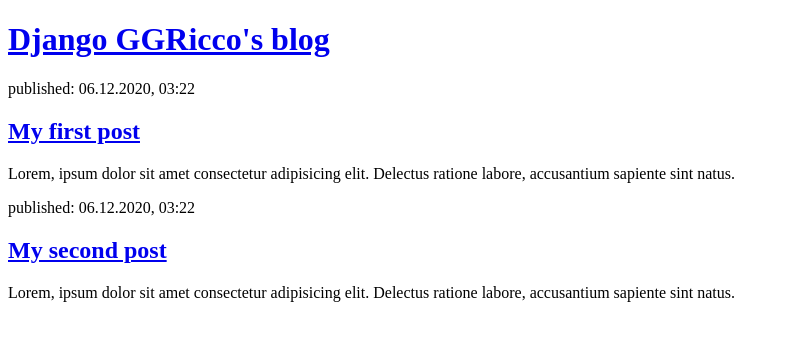
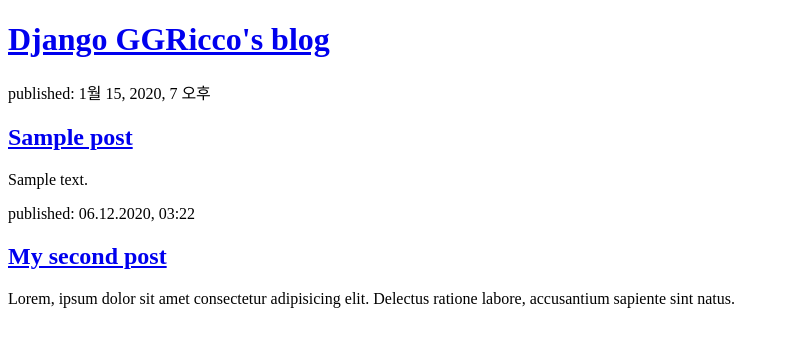
Before and after one commit to GGRicco/my-first-blog, a Django app: page / in a window 1280 px wide. Shown: the top 347 px of the page, without its empty margins (0-789 px from the left). Run offline with Django 3.2, Linux system fonts and the light colour scheme; tables that the repository leaves empty hold one stand-in row (values such as "Sample post").

Commit message:
Modified templates to display posts from database.

```diff
--- a/blog/templates/blog/post_list.html
+++ b/blog/templates/blog/post_list.html
@@ -1,25 +1,31 @@
 <!DOCTYPE html>
 <html lang="ko">
+
 <head>
     <meta charset="UTF-8" />
     <meta name="viewport" content="width=device-width, initial-scale=1.0" />
     <title>GGRicco's blog</title>
 </head>
+
 <body>
     <div>
         <h1><a href="#">Django GGRicco's blog</a></h1>
     </div>
 
+    {% for post in posts %}
     <div>
-        <p>published: 06.12.2020, 03:22</p>
-        <h2><a href="#">My first post</a></h2>
-        <p>Lorem, ipsum dolor sit amet consectetur adipisicing elit. Delectus ratione labore, accusantium sapiente sint natus.</p>
+        <p>published: {{ post.published_date}}</p>
+        <h2><a href="#">{{post.title}}</a></h2>
+        <p>{{post.text|linebreaksbr}}</p>
     </div>
+    {% endfor %}
 
     <div>
         <p>published: 06.12.2020, 03:22</p>
         <h2><a href="#">My second post</a></h2>
-        <p>Lorem, ipsum dolor sit amet consectetur adipisicing elit. Delectus ratione labore, accusantium sapiente sint natus.</p>
+        <p>Lorem, ipsum dolor sit amet consectetur adipisicing elit. Delectus ratione labore, accusantium sapiente sint
+            natus.</p>
     </div>
 </body>
+
 </html>
--- a/blog/views.py
+++ b/blog/views.py
@@ -1,7 +1,9 @@
 from django.shortcuts import render
-
-# Create your views here.
+from django.utils import timezone
+from .models import Post
 
 
 def post_list(request):
-    return render(request, 'blog/post_list.html', {})
+    posts = Post.objects.filter(
+        published_date__lte=timezone.now()).order_by('published_date')
+    return render(request, 'blog/post_list.html', {'posts': posts})
```
